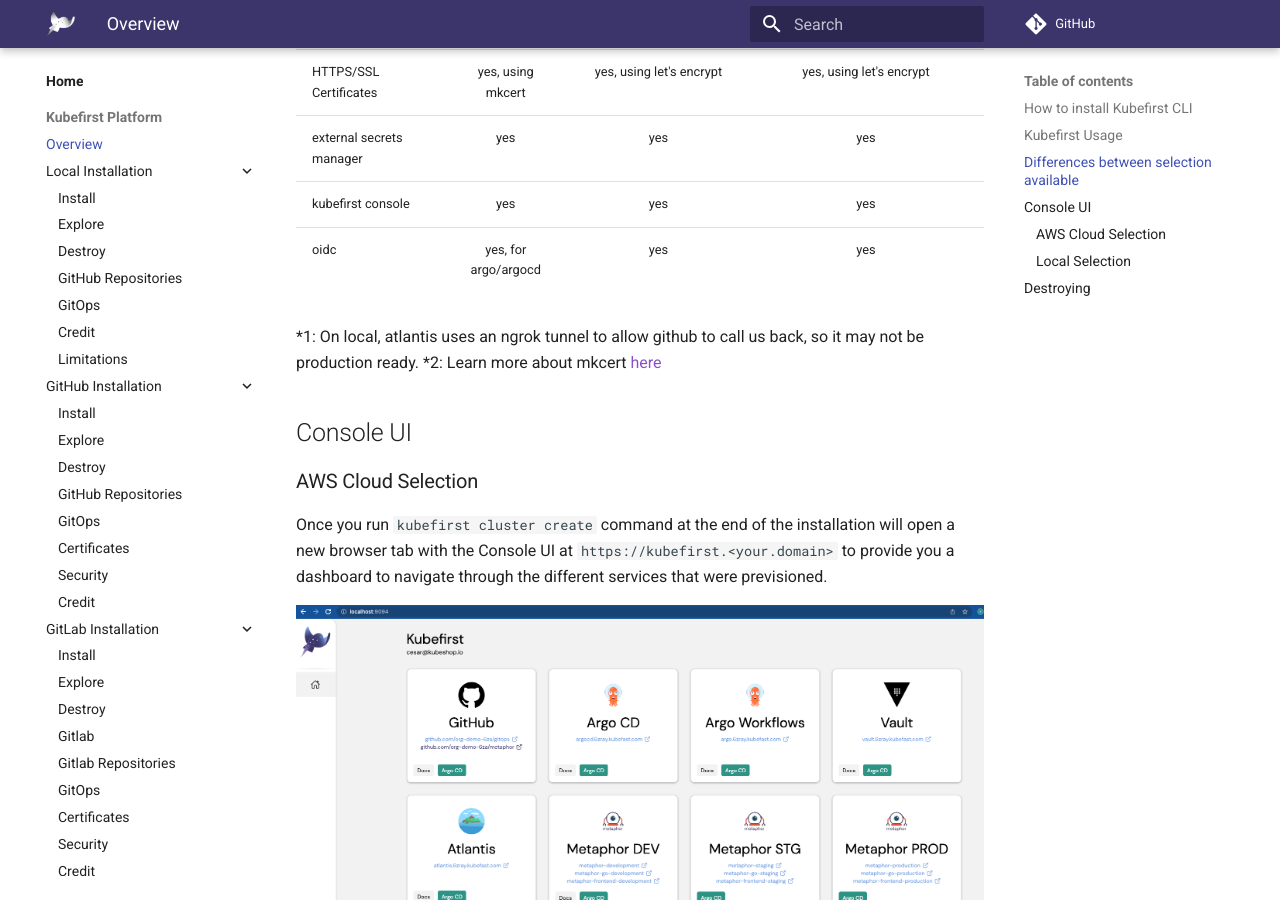
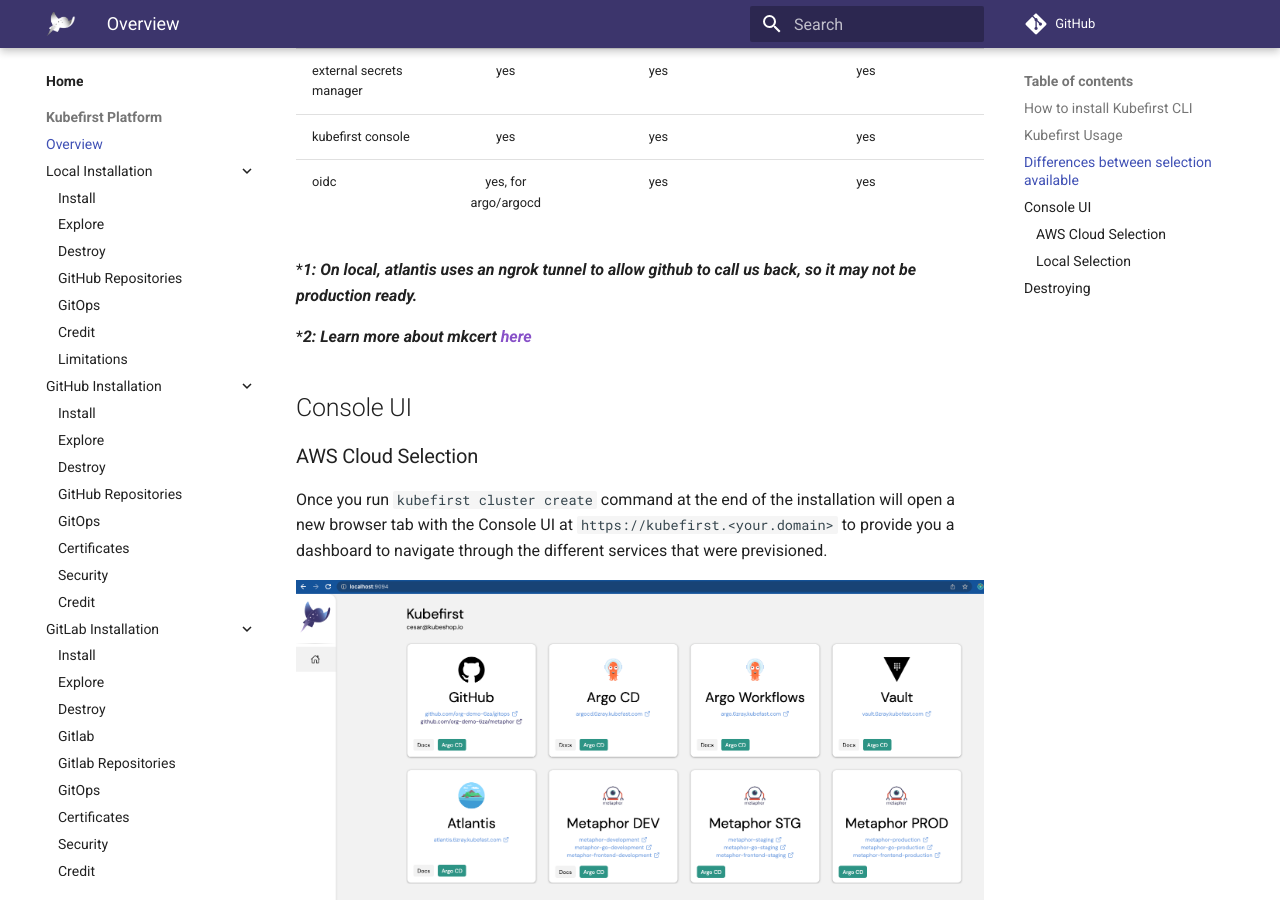
Before and after one commit to konstructio/kubefirst, an MkDocs documentation site: the page built from docs/kubefirst/overview.md, in a window 1280 px wide and 900 px high, scrolled down 2191 px. Built offline with MkDocs 1.6.1 and Material for MkDocs 9.7.7, drawn with Linux system fonts in a browser that asks for light colours; comment, search, counter and statistics services are not loaded; some of the changed text lies outside the part shown.

Commit message:
chore: fix merge conflict
Signed-off-by: João Vanzuita <joao@kubeshop.io>

```diff
--- a/docs/kubefirst/overview.md
+++ b/docs/kubefirst/overview.md
@@ -57,9 +55,9 @@
 |kubefirst console| yes | yes | yes|
 |oidc | yes, for argo/argocd | yes | yes|
 
+****1: On local, atlantis uses an ngrok tunnel to allow github to call us back, so it may not be production ready.***
 
-*1: On local, atlantis uses an ngrok tunnel to allow github to call us back, so it may not be production ready.
-*2: Learn more about mkcert [here](./local/install.html#super-powers-user-needs-and-certificates-to-deal-with-https-locally)
+****2: Learn more about mkcert [here](./local/install.html#super-powers-user-needs-and-certificates-to-deal-with-https-locally)***
 
 ## Console UI
 
```
Also changed, not shown: other parts of docs/kubefirst/overview.md (+0 -2 lines).
